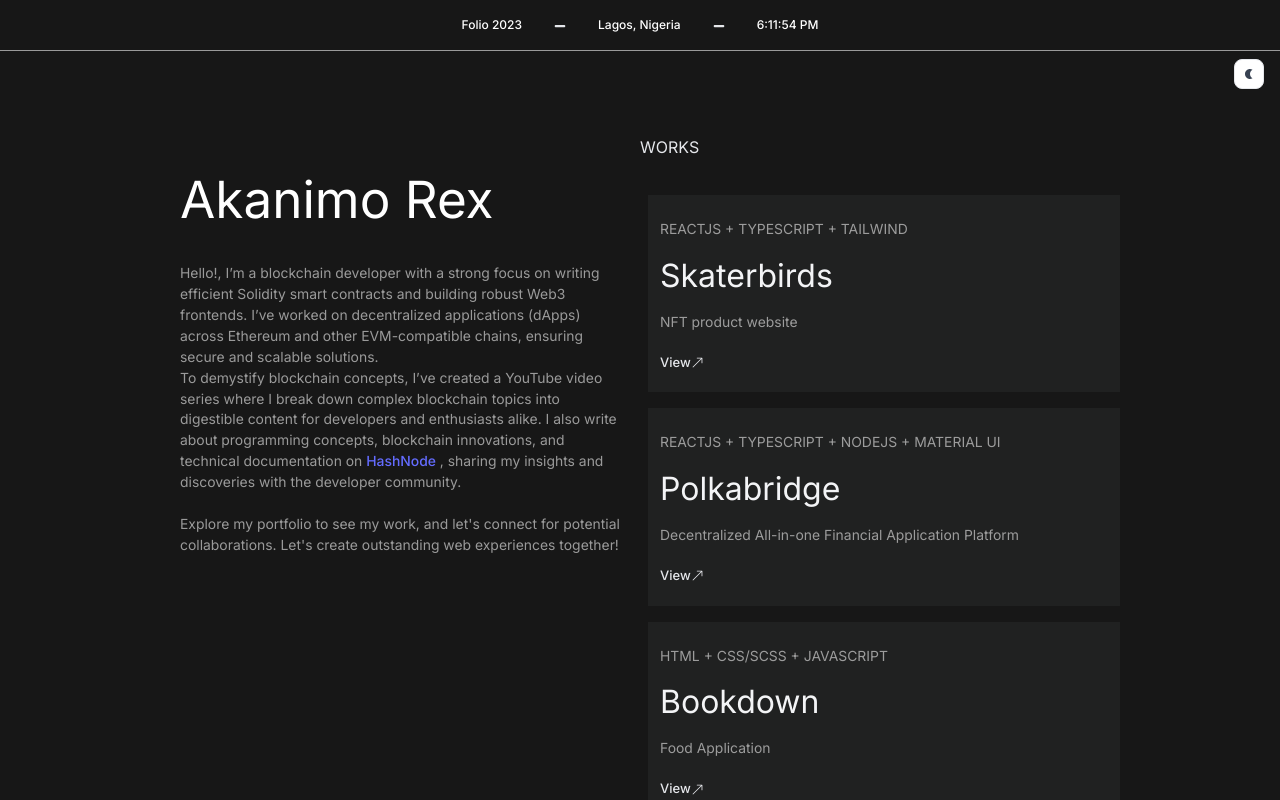
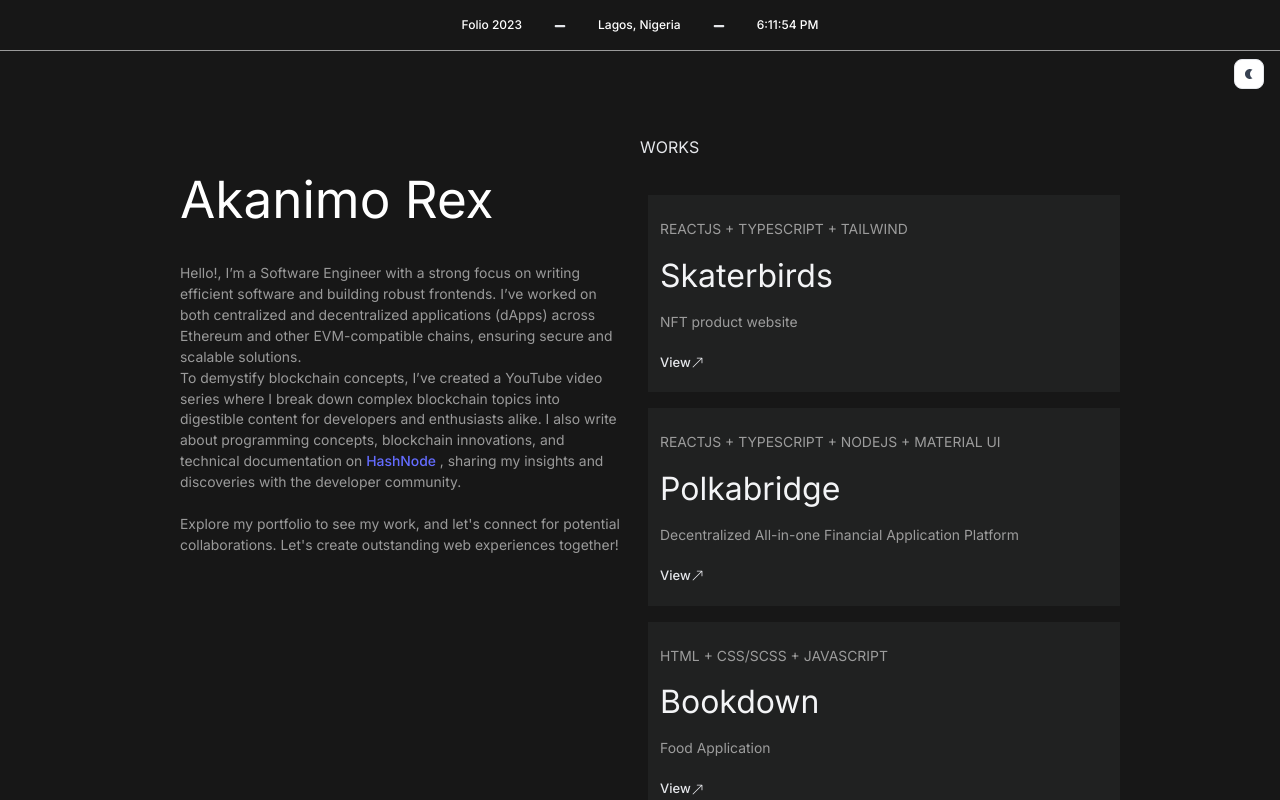
Before and after one commit to Akanimorex/updated-portifolio, a React (Vite) app: page / in a window 1280 px wide. Shown: the top 800 px of the page. Built offline with nearby package versions, Linux system fonts and the light colour scheme.

Commit message:
Revise introduction in App component
Updated professional title and description to reflect broader software engineering skills.

```diff
--- a/src/App.jsx
+++ b/src/App.jsx
@@ -79,7 +79,7 @@ function App() {
               <h1 className={isLightMode ? "text-black py-9" : "text-white py-9"} >Akanimo Rex</h1>
               <p className=''>
                 <span>
-                Hello!, I’m a blockchain developer with a strong focus on writing efficient Solidity smart contracts and building robust Web3 frontends. I’ve worked on decentralized applications (dApps) across Ethereum and other EVM-compatible chains, ensuring secure and scalable solutions.
+                Hello!, I’m a Software Engineer with a strong focus on writing efficient software  and building robust  frontends. I’ve worked on both centralized and decentralized applications (dApps) across Ethereum and other EVM-compatible chains, ensuring secure and scalable solutions.
                   <br></br>
                   To demystify blockchain concepts, I’ve created a YouTube video series where I break down complex blockchain topics into digestible content for developers and enthusiasts alike.
                   I also write about programming concepts, blockchain innovations, and technical documentation on <a href='https://akanimorex.hashnode.dev/' target='_blank'> HashNode </a> , sharing my insights and discoveries with the developer community.
```
